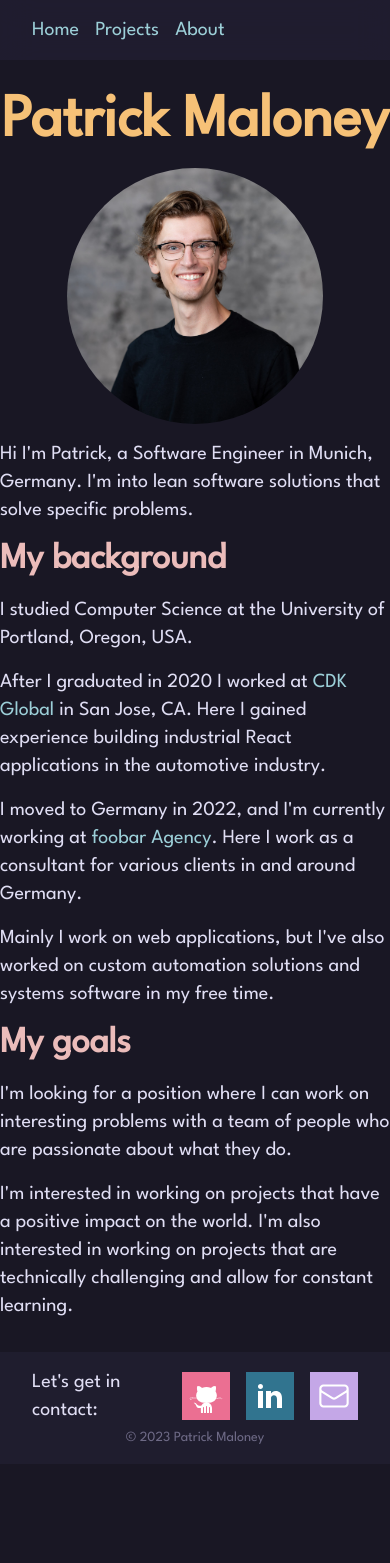
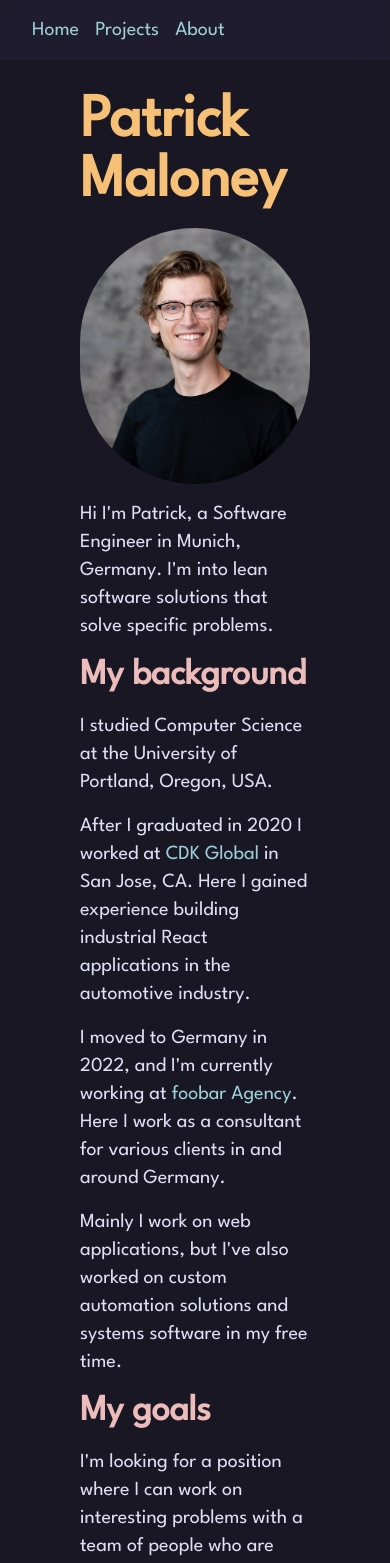
Before and after one commit to prmaloney/prmaloney, a SvelteKit app: page / in a window 390 px wide. Shown: the top 1563 px of the page. Before the commit the page ends 1464 px from the top, so only its background shows below. Built offline with nearby package versions, Linux system fonts and the light colour scheme.

Commit message:
work on responsiveness

```diff
--- a/src/app.css
+++ b/src/app.css
@@ -23,6 +23,12 @@
 		@apply text-4xl;
 		@apply font-bold;
 		@apply text-rose;
+	}
+
+	h3 {
+		@apply text-2xl;
+		@apply font-bold;
+		@apply text-iris;
 	}
 
 	strong {
--- a/src/routes/+layout.svelte
+++ b/src/routes/+layout.svelte
@@ -43,7 +43,7 @@
 		</nav>
 	</header>
 
-	<main class="flex-1 sm:mx-80 my-8">
+	<main class="flex-1 px-20 sm:px-30 md:px-40 lg:px-60 xl:px-80 my-8">
 		{#key data.url}
 			<div
 				in:fly={{ duration: transitionSpeed, y: -50, easing: cubicInOut, delay: transitionSpeed }}
--- a/src/routes/projects/+page.svelte
+++ b/src/routes/projects/+page.svelte
@@ -6,8 +6,12 @@
 <h1>Projects</h1>
 
 {#each data.projects as project}
-	<a class="flex flex-row after:content-none" href="/projects/{project.slug}">
-		<img class="w-64 h-64 object-contain" src={project.image[0]?.url} alt={project.name} />
+	<a class="flex flex-row after:content-none gap-4" href="/projects/{project.slug}">
+		<img
+			class="w-32 h-32 md:w-64 md:h-64 object-contain"
+			src={project.image[0]?.url}
+			alt={project.name}
+		/>
 		<div class="flex flex-col">
 			<h2>{project.name}</h2>
 			<div class="flex flex-row gap-4">
@@ -18,27 +22,3 @@
 		</div>
 	</a>
 {/each}
-
-<!-- <style lang="scss"> -->
-<!-- 	a { -->
-<!-- 		display: flex; -->
-<!-- 		flex-direction: row; -->
-<!-- 		gap: 2rem; -->
-<!-- 		margin-bottom: 2rem; -->
-<!-- 		img { -->
-<!-- 			width: 200px; -->
-<!-- 			height: 200px; -->
-<!-- 			object-fit: contain; -->
-<!-- 		} -->
-<!-- 		&:hover { -->
-<!-- 			text-decoration-color: #ebbcba; -->
-<!-- 			text-underline-offset: 0.4em; -->
-<!-- 		} -->
-<!-- 		span { -->
-<!-- 			margin-right: 1rem; -->
-<!-- 			color: #6e6a86; -->
-<!-- 			text-decoration: none; -->
-<!-- 			display: inline-block; -->
-<!-- 		} -->
-<!-- 	} -->
-<!-- </style> -->
```
